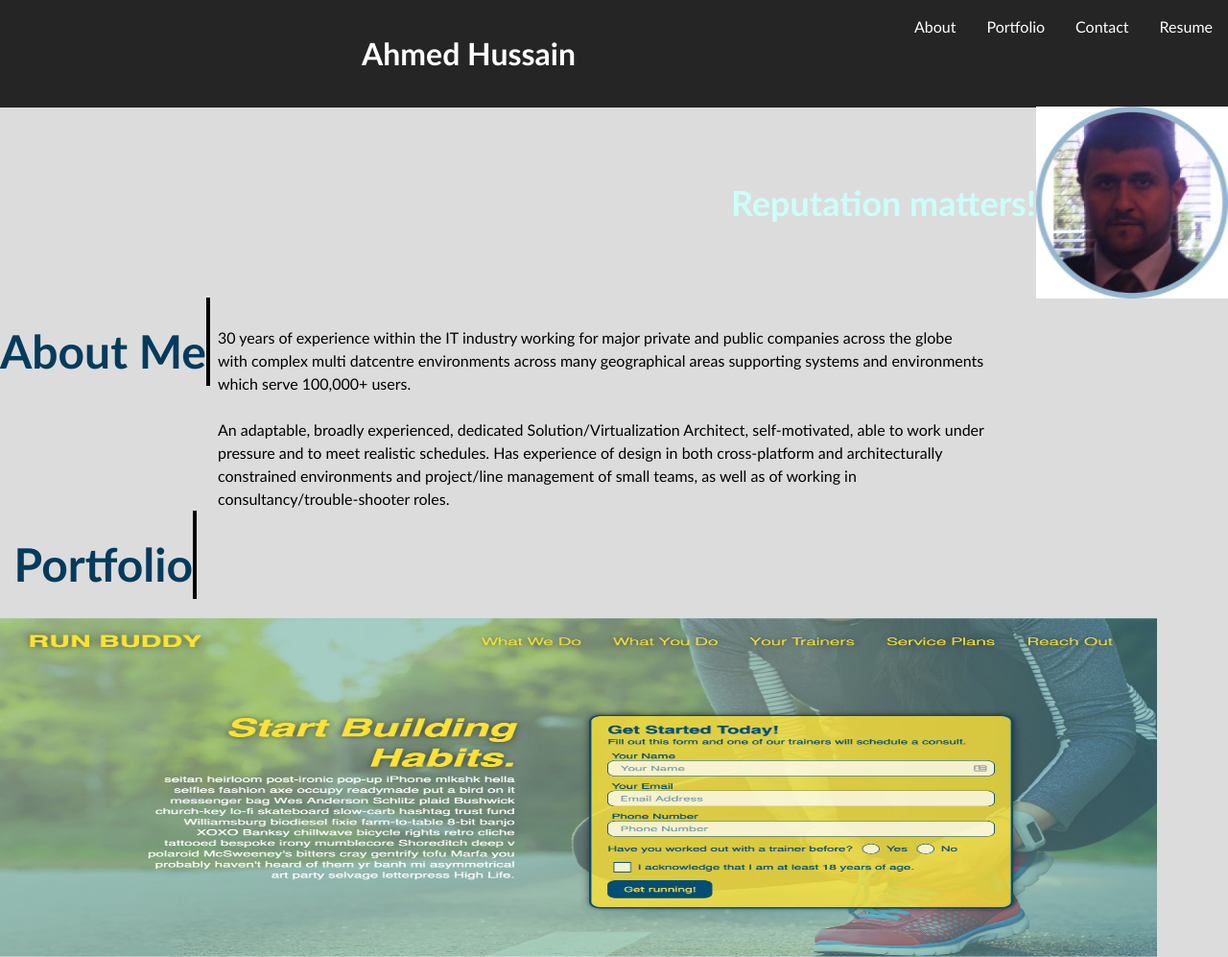
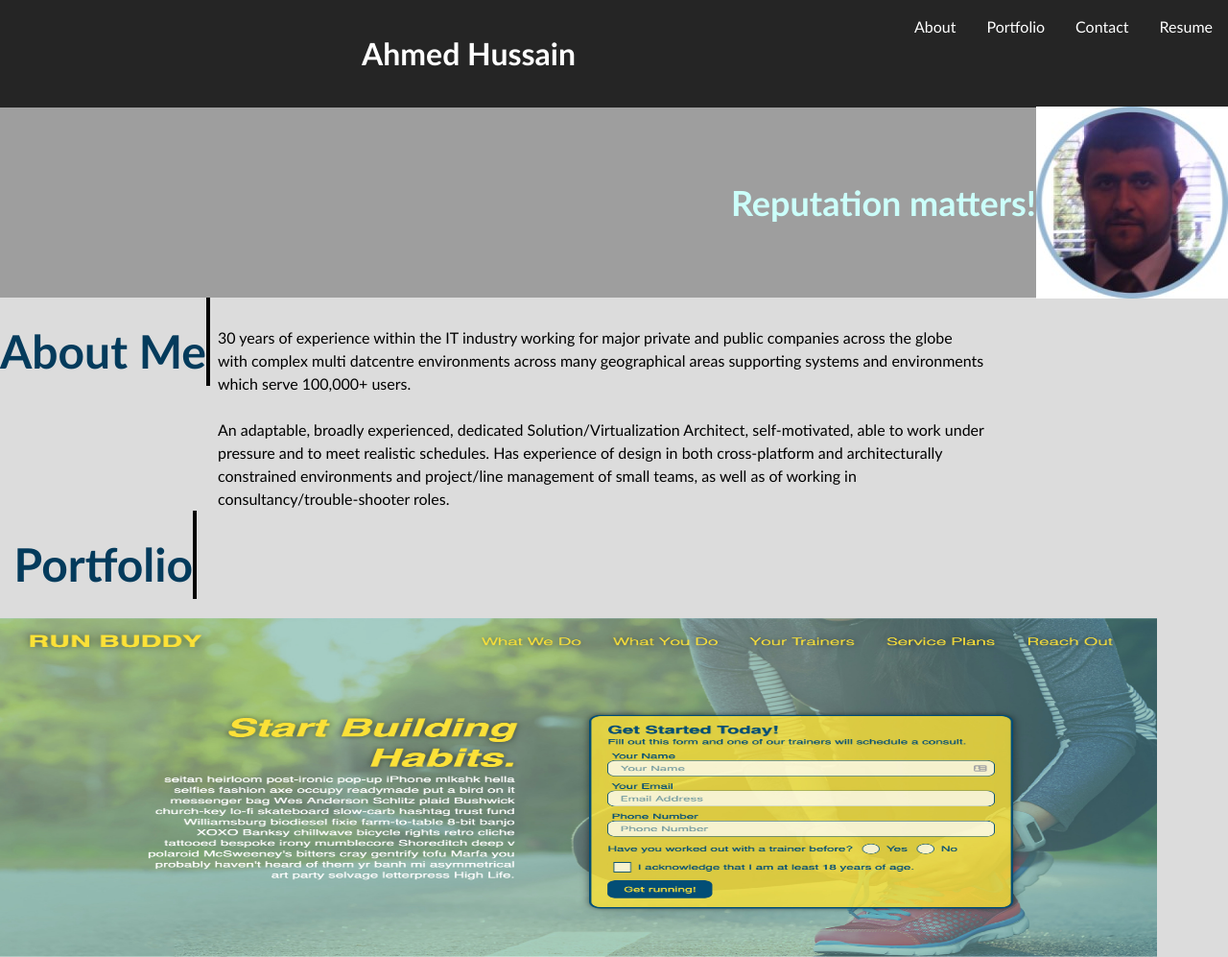
Before and after one commit to ahmedhussain69/ahmedhussainportfolio, a plain HTML site: page index.html in a window 1280 px wide. Shown: the top 997 px of the page at 96% size. Drawn offline with Linux system fonts and the light colour scheme; the site is published under a folder, as on GitHub Pages, so addresses that start at the root find nothing.

Commit message:
added ../ to css image file for hero background

```diff
--- a/assests/css/style.css
+++ b/assests/css/style.css
@@ -67,7 +67,7 @@ p {
   display: flex;
   justify-content: flex-end;
   align-items: center;
-  background-image: url(/assests/images/herobg.jpg);
+  background-image: url(../images/herobg.jpg);
   height: 198px;
   width: 100%;
   margin: auto;
```
